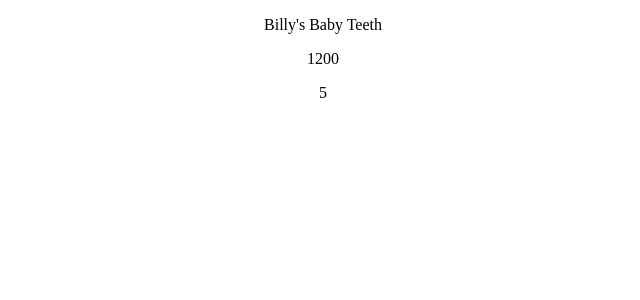
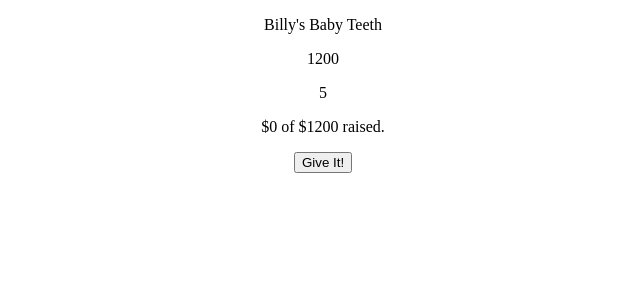
Before and after one commit to Jfrederick12/react-fundraiser, a React (Create React App) app: page / in a window 1280 px wide. Shown: the top 300 px of the page, without its empty margins (317-957 px from the left). Built offline with nearby package versions, Linux system fonts and the light colour scheme.

Commit message:
set up ability to add to the fund

```diff
--- a/src/App.js
+++ b/src/App.js
@@ -1,5 +1,6 @@
 import React, { Component } from 'react';
 import Data from './data/fundraisers.json';
+import Fundraiser from './components/fundraiser';
 import './App.css';
 
 class App extends Component {
@@ -12,15 +13,7 @@ class App extends Component {
   render() {
     return (
       <div className="App">
-        {this.state.fundraisers.map((fund) => {
-          return (
-            <div key={fund.id}>
-              <p>{fund.name}</p>
-              <p>{fund.goal}</p>
-              <p>{fund.doners.length}</p>
-            </div>
-          )
-        })}
+        < Fundraiser />
       </div>
     );
   }
--- /dev/null
+++ b/src/components/fundraiser.js
@@ -0,0 +1,41 @@
+import React, {Component} from 'react';
+import Data from '../data/fundraisers.json';
+import '../styles/fundraiser.css';
+
+class Fundraiser extends Component {
+  constructor() {
+    super();
+    this.state = {
+      fundraisers: Data,
+      amountRaised: 0
+    }
+    this.onPledgeSubmit = this.onPledgeSubmit.bind(this);
+  }
+
+  onPledgeSubmit(amount) {
+  	this.setState({
+  		amountRaised: (this.state.amountRaised += 30)
+  	})
+  	console.log(this.state.amountRaised)
+  }
+
+  render() {
+    return (
+      <div className="App">
+        {this.state.fundraisers.map((fund) => {
+          return (
+            <div key={fund.id}>
+              <p>{fund.name}</p>
+              <p>{fund.goal}</p>
+              <p>{fund.doners.length}</p>
+              <p>{`$${this.state.amountRaised} of $${fund.goal} raised.`} </p>
+            </div>
+          )
+        })}
+        <button onClick={this.onPledgeSubmit}>Give It!</button>
+      </div>
+    );
+  }
+}
+
+export default Fundraiser;
```
Also changed, not shown: src/styles/fundraiser.css (added).
